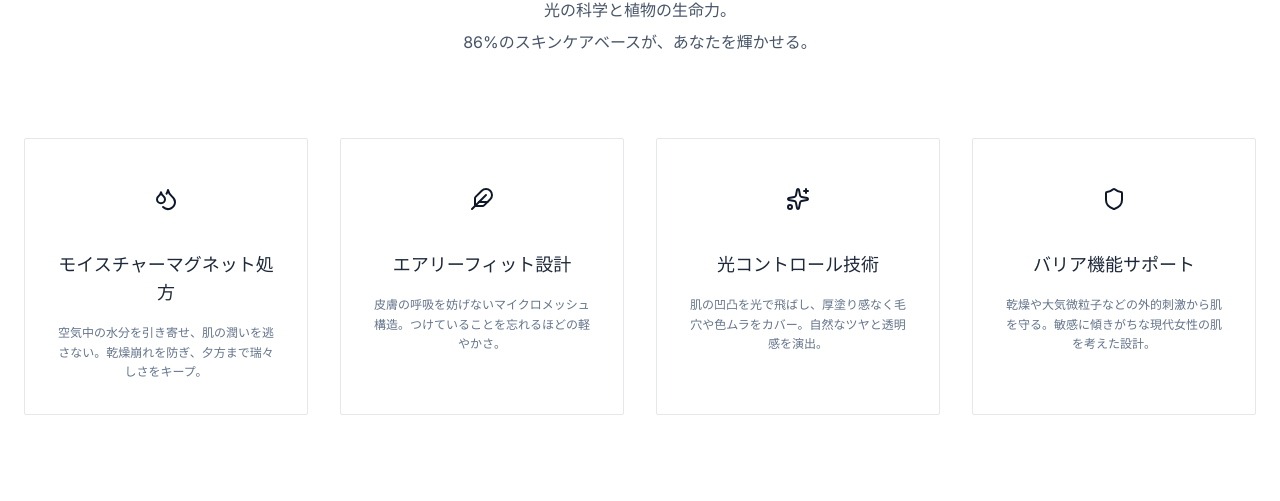
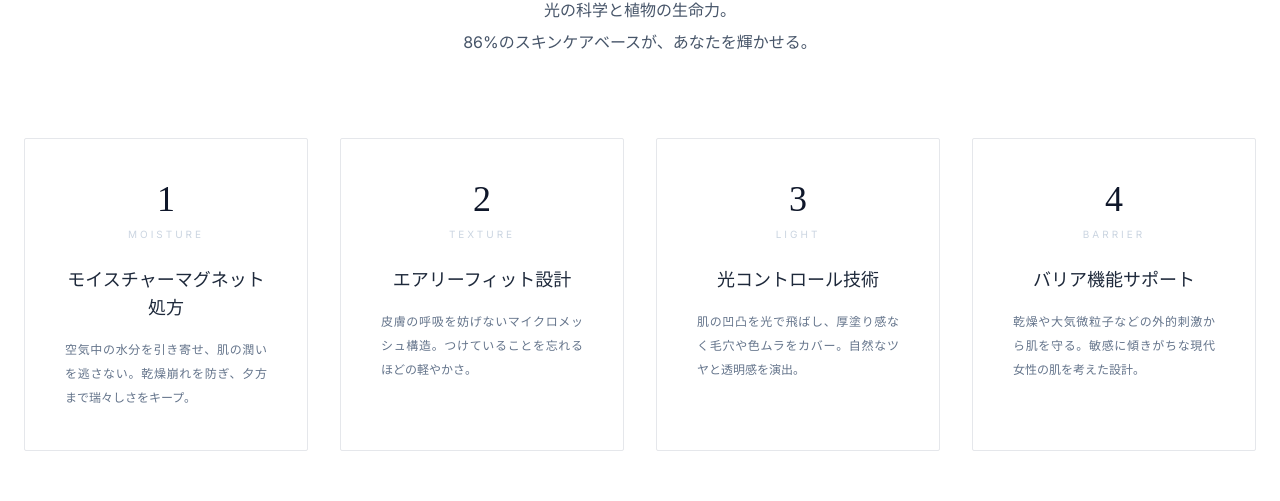
Before and after one commit to akira882/CosmeSite_Portfolio_Akira-Koshimizu, a React (Vite) app: page / in a window 1280 px wide. Shown: the part 2716-3217 px from the top of the page. Built offline with nearby package versions, Linux system fonts and the light colour scheme.

Commit message:
fix(ui): replace low-quality icons with premium typography in features section

```diff
--- a/components/Features.tsx
+++ b/components/Features.tsx
@@ -23,22 +23,26 @@ const Features: React.FC = () => {
           ref={elementRef}
           className="grid grid-cols-1 md:grid-cols-2 lg:grid-cols-4 gap-8"
         >
-          {FEATURES.map((feature, index) => (
+          {FEATURES.map((feature, index) => {
+            const enTitles = ["01 Moisture", "02 Texture", "03 Light", "04 Barrier"];
+            return (
               <div
                 key={feature.title}
-              className={`flex flex-col items-center text-center p-8 border border-water-100 rounded-sm transition-all duration-700 bg-white hover:shadow-xl hover:shadow-water-100/50 hover:-translate-y-1 ${isVisible ? 'opacity-100 translate-y-0' : 'opacity-0 translate-y-8'
+                className={`flex flex-col items-center text-center p-10 border border-water-100/50 rounded-sm transition-all duration-700 bg-white hover:shadow-2xl hover:shadow-water-100/20 hover:-translate-y-1 ${isVisible ? 'opacity-100 translate-y-0' : 'opacity-0 translate-y-8'
                   }`}
                 style={{ transitionDelay: `${index * 150}ms` }}
               >
-              <div className="mb-6 p-4 bg-water-50 rounded-full text-water-600">
-                {feature.icon}
+                <div className="mb-6">
+                  <span className="font-display text-4xl text-water-100 font-light">{index + 1}</span>
+                  <span className="block text-[10px] text-brand-300 tracking-[0.3em] uppercase mt-2">{enTitles[index].split(' ')[1]}</span>
                 </div>
                 <h3 className="font-serif text-lg text-brand-800 mb-4">{feature.title}</h3>
-              <p className="font-sans text-brand-500 text-xs leading-relaxed">
+                <p className="font-sans text-brand-500 text-xs leading-loose text-justify">
                   {feature.description}
                 </p>
               </div>
-          ))}
+            );
+          })}
         </div>
 
         {/* Ingredient Highlight */}
```
Lines whose indentation alone changed are shown as unchanged.
